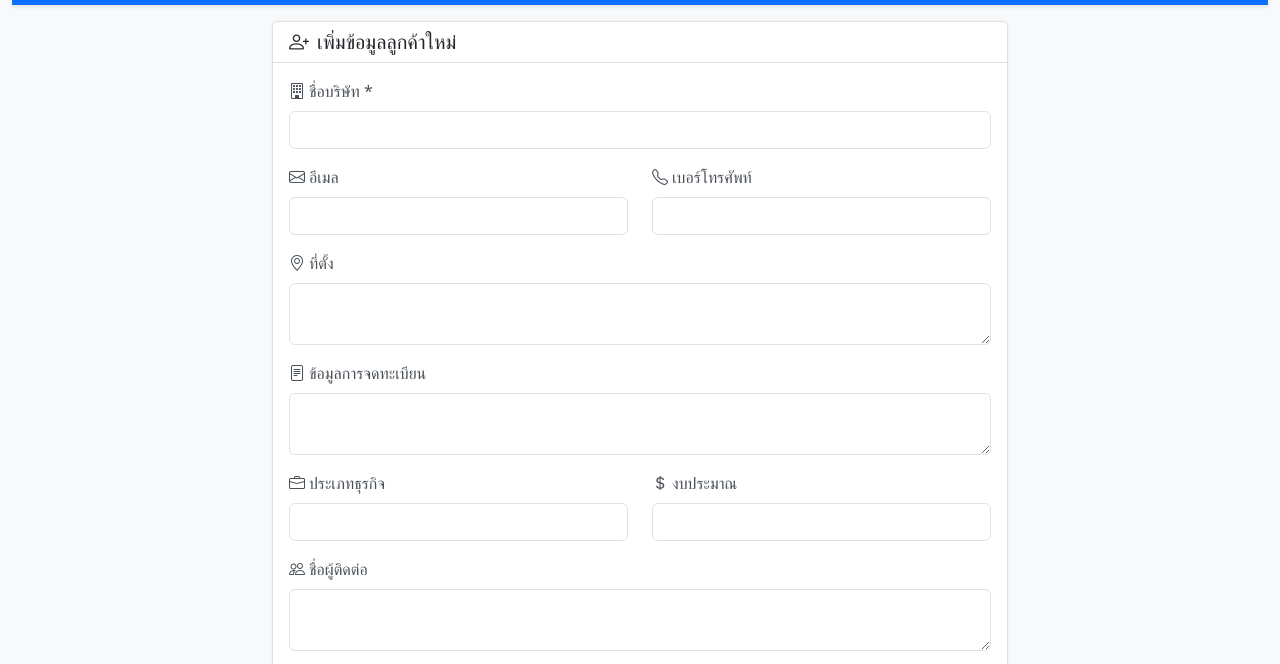
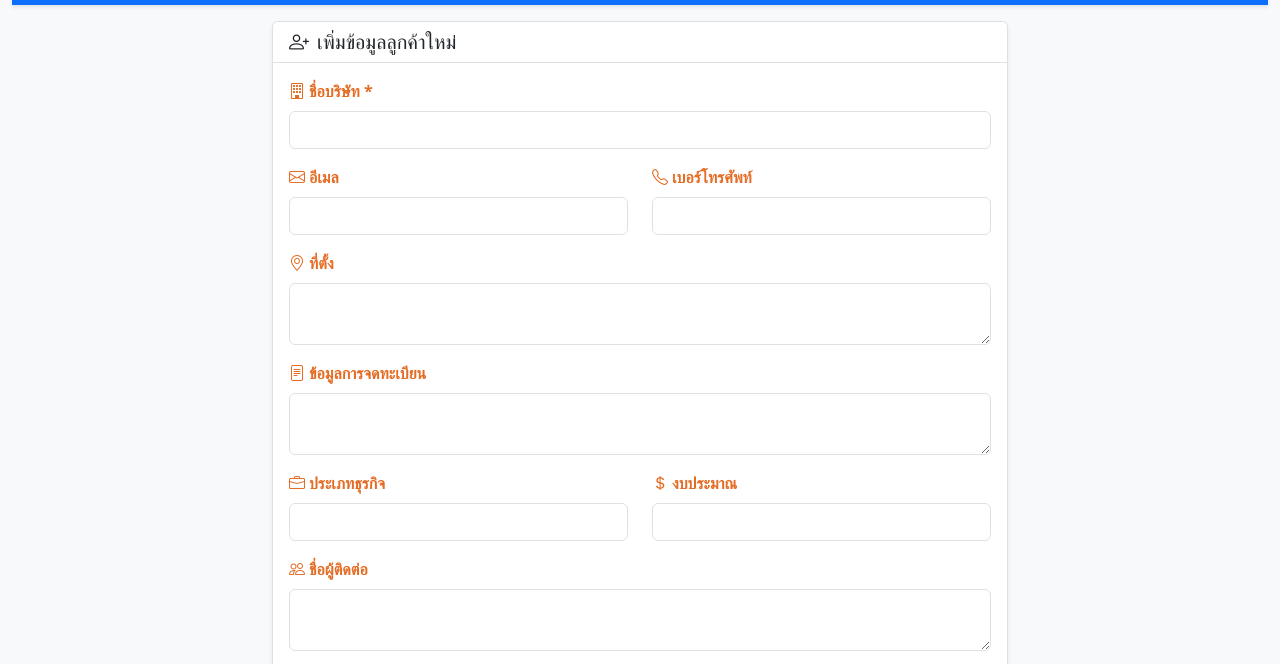
Before and after one commit to puri-b/x-crm-system, a website: page public/index.html in a window 1280 px wide. Both pictures are taken after a click on the button "เพิ่มลูกค้า". Shown: the part 57-721 px from the top of the page. Drawn offline with nearby package versions, Linux system fonts and the light colour scheme; no server answers.

Commit message:
Change: From Label color

```diff
--- a/public/style.css
+++ b/public/style.css
@@ -20,8 +20,8 @@ body {
 }
 
 .form-label {
-    font-weight: 500;
-    color: #495057;
+    font-weight: 800;
+    color: #e46c24;
 }
 
 .btn-primary {
```
